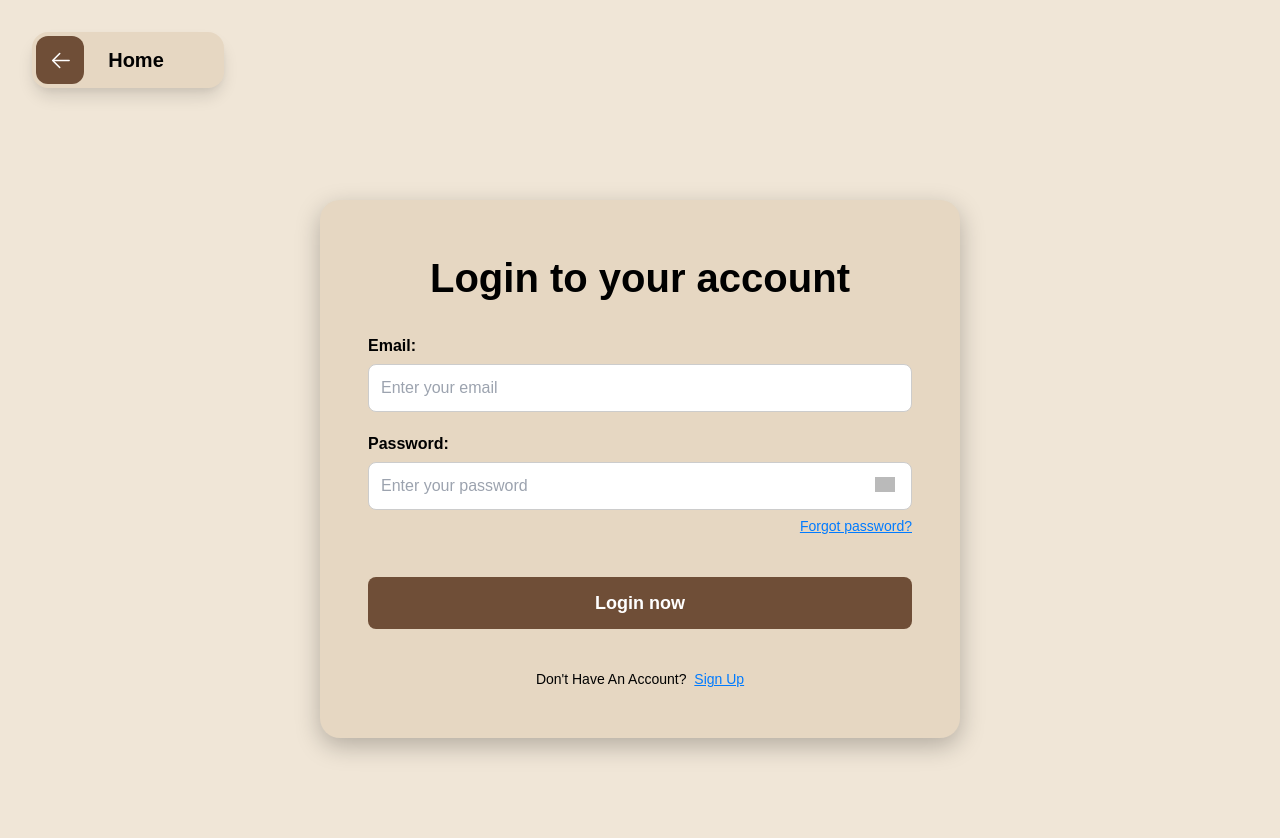
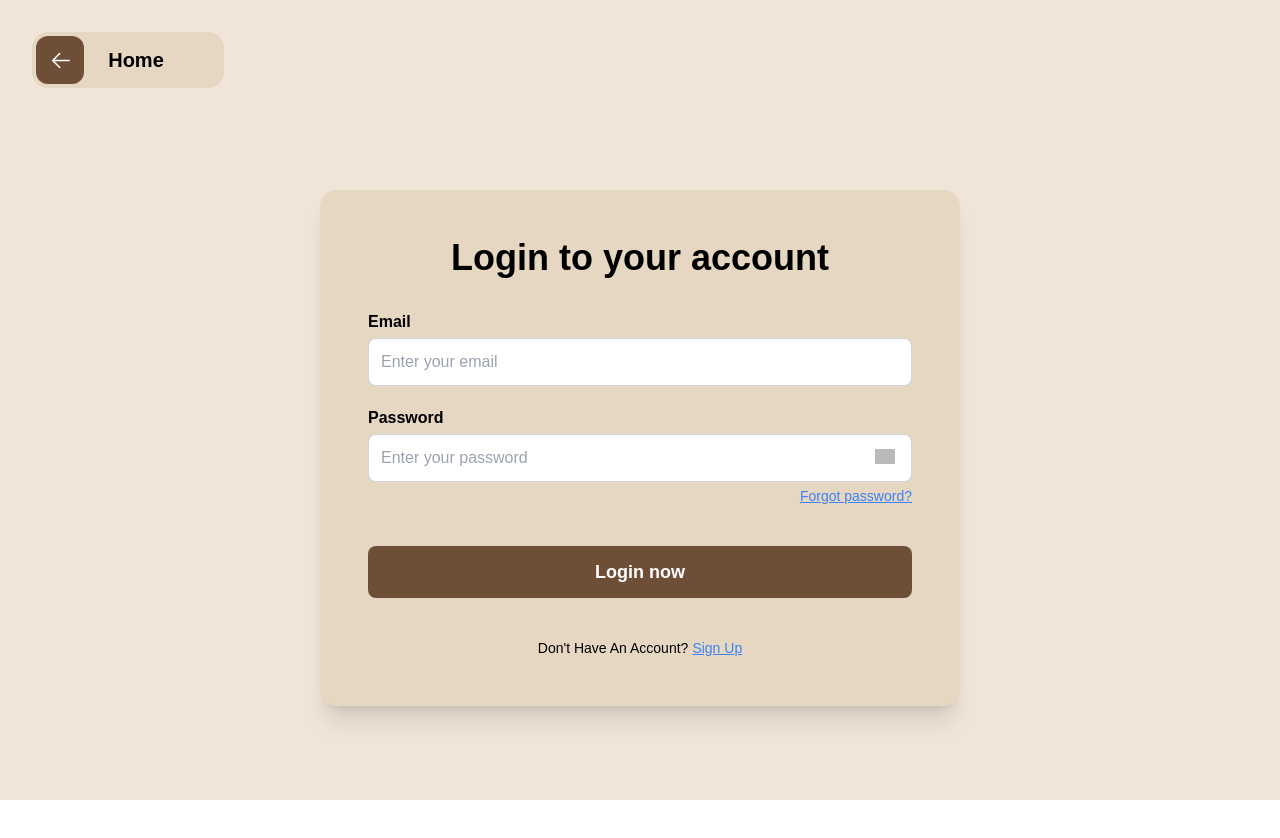
Before and after one commit to yuliyakim01/coffee-shop, a React app: page /login in a window 1280 px wide. Shown: the top 838 px of the page. After the commit the page ends 800 px from the top, so only its background shows below. Built offline with nearby package versions, Linux system fonts and the light colour scheme; grey boxes are pictures that could not be loaded; what @commercetools/platform-sdk, @commercetools/sdk-client-v2 would draw is missing.

Commit message:
fix: create Input component to put into Login/Registration pages, update to full TailwindCSS and delete Auth.css

```diff
--- /dev/null
+++ b/src/components/Login-registration-components/Input.tsx
@@ -0,0 +1,46 @@
+import React from 'react';
+
+interface InputProps {
+  label: string;
+  type?: string;
+  placeholder?: string;
+  value: string;
+  setValue: (value: string) => void;
+  validate: (value: string) => string | null;
+  setError: (error: string) => void;
+  error: string;
+}
+
+const Input: React.FC<InputProps> = ({
+  label,
+  type = 'text',
+  placeholder,
+  value,
+  setValue,
+  validate,
+  setError,
+  error,
+}) => {
+  const handleChange = (e: React.ChangeEvent<HTMLInputElement>) => {
+    const newValue = e.target.value;
+    setValue(newValue);
+    setError(validate(newValue) || '');
+  };
+
+  return (
+    <div className="flex flex-col w-full">
+      {label && <label className="font-semibold text-base mb-1">{label}</label>}
+      <input
+        className="w-full h-12 px-3 border border-gray-300 rounded-lg bg-white font-poppins text-base"
+        type={type}
+        placeholder={placeholder}
+        value={value}
+        onChange={handleChange}
+        required
+      />
+      {error && <p className="text-red-500 text-sm mt-1">{error}</p>}
+    </div>
+  );
+};
+
+export default Input;
--- a/src/pages/Login.tsx
+++ b/src/pages/Login.tsx
@@ -1,11 +1,10 @@
 import React, { useState } from 'react';
 import { Link } from 'react-router-dom';
-import '../styles/Auth.css';
-import '../styles/index.css';
 import { validateEmail, validatePassword } from '@/utils/validation';
 import eyeOnIcon from '../assets/eye.png';
 import eyeOffIcon from '../assets/eye-off.png';
-import BackButton from '@/components/BackButton';
+import BackButton from '@/components/Login-registration-components/BackButton';
+import Input from '@/components/Login-registration-components/Input';
 
 const LoginPage: React.FC = () => {
   const [email, setEmail] = useState('');
@@ -31,33 +30,29 @@ const LoginPage: React.FC = () => {
   };
 
   return (
-    <div className="login-container">
-      <div className="back-button">
+    <div className="min-h-screen flex items-center justify-center bg-[#f0e6d7]">
+      <div className="flex flex-col items-center w-[40rem] p-12 bg-[#e6d7c2] rounded-2xl shadow-xl mt-24">
+        <div className="fixed top-8 left-8 z-50">
           <BackButton />
         </div>
-      <h1 className="main-h1">Login to your account</h1>
-      <form className="login-form" onSubmit={handleSubmit}>
-        <div className="form-group">
-          <label>Email:</label>
-          <input
-            className="form-input"
+        <h1 className="font-semibold text-4xl mb-8">Login to your account</h1>
+
+        <form className="flex flex-col items-start gap-5 w-full" onSubmit={handleSubmit}>
+          <Input
+            label="Email"
             type="email"
             placeholder="Enter your email"
             value={email}
-            onChange={(e) => {
-              const value = e.target.value.trim();
-              setEmail(value);
-              setEmailError(validateEmail(value) || '');
-            }}
-            required
+            setValue={setEmail}
+            validate={validateEmail}
+            setError={setEmailError}
+            error={emailError}
           />
-          {emailError && <p style={{ color: 'red', fontSize: '14px' }}>{emailError}</p>}
-        </div>
 
-        <div className="form-group" style={{ position: 'relative' }}>
-          <label>Password:</label>
+          <div className="flex flex-col w-full relative">
+            <label className="font-semibold text-base mb-1">Password</label>
             <input
-            className="form-input"
+              className="w-full h-12 px-3 pr-12 border border-gray-300 rounded-lg bg-white font-poppins text-base"
               type={showPassword ? 'text' : 'password'}
               placeholder="Enter your password"
               value={password}
@@ -66,13 +61,12 @@ const LoginPage: React.FC = () => {
                 setPasswordError('');
               }}
               required
-            style={{ paddingRight: '40px' }}
             />
 
             <button
               type="button"
               onClick={() => setShowPassword(!showPassword)}
-            className="absolute right-3 top-1/2 -translate-y-1/2 w-[30px] h-[30px] bg-transparent border-none p-0 cursor-pointer opacity-70 flex justify-center items-center"
+              className="absolute right-3 top-1/2 -translate-y-1/2 w-[30px] h-[30px] bg-transparent p-0 cursor-pointer opacity-70 flex justify-center items-center"
             >
               <img
                 src={showPassword ? eyeOffIcon : eyeOnIcon}
@@ -81,21 +75,30 @@ const LoginPage: React.FC = () => {
               />
             </button>
 
-          {passwordError && <p style={{ color: 'red', fontSize: '14px' }}>{passwordError}</p>}
+            {passwordError && <p className="text-red-500 text-sm mt-1">{passwordError}</p>}
 
-          <div className="forgot-password">
-            <Link to="/forgot-password">Forgot password?</Link>
+            <div className="flex justify-end w-full mt-1">
+              <Link to="/forgot-password" className="text-blue-500 text-sm underline">
+                Forgot password?
+              </Link>
             </div>
           </div>
 
-        <button type="submit" className="login-button">
+          <button
+            type="submit"
+            className="w-full h-[52px] flex justify-center items-center bg-[#6f4e37] text-white font-semibold text-lg rounded-lg mt-5"
+          >
             Login now
           </button>
 
-        <p className="signup-link">
-          Don't Have An Account? <Link to="/register">Sign Up</Link>
+          <p className="w-full text-center text-sm mt-5">
+            Don't Have An Account?
+            <Link to="/register" className="text-blue-500 font-medium underline ml-1">
+              Sign Up
+            </Link>
           </p>
         </form>
+      </div>
     </div>
   );
 };
--- a/src/pages/Registration.tsx
+++ b/src/pages/Registration.tsx
@@ -1,7 +1,5 @@
 import React, { useState } from 'react';
 import { Link } from 'react-router-dom';
-import '../styles/Auth.css';
-import '../styles/index.css';
 import {
   validateEmail,
   validatePassword,
@@ -12,10 +10,10 @@ import {
   validatePostalCode,
   validateCountry,
 } from '@/utils/validation';
-
 import eyeOnIcon from '../assets/eye.png';
 import eyeOffIcon from '../assets/eye-off.png';
-import BackButton from '@/components/BackButton';
+import BackButton from '@/components/Login-registration-components/BackButton';
+import Input from '@/components/Login-registration-components/Input';
 
 const Register: React.FC = () => {
   const [email, setEmail] = useState('');
@@ -28,15 +26,6 @@ const Register: React.FC = () => {
   const [city, setCity] = useState('');
   const [postalCode, setPostalCode] = useState('');
   const [country, setCountry] = useState('');
-  const allowedCountries = [
-    'United States',
-    'Canada',
-    'United Kingdom',
-    'Australia',
-    'Georgia',
-    'Uzbekistan',
-    'Kyrgyzstan',
-  ];
 
   const [emailError, setEmailError] = useState('');
   const [passwordError, setPasswordError] = useState('');
@@ -99,226 +88,160 @@ const Register: React.FC = () => {
   };
 
   return (
-    <div className="register-container">
-      <div className="back-button">
+    <div className="min-h-screen flex items-center justify-center bg-[#f0e6d7]">
+      <div className="flex flex-col items-center w-[40rem] p-12 bg-[#e6d7c2] rounded-2xl shadow-xl mt-10">
+        <div className="fixed top-8 left-8 z-50">
           <BackButton />
         </div>
-      <h1 className="main-h1">Create an account</h1>
-      <form className="login-form" onSubmit={handleSubmit}>
-        <div className="full-name-container">
-          <div className="form-group">
-            <label>First name</label>
-            <input
-              className="form-input"
-              type="text"
+        <h1 className="font-semibold text-4xl mb-8">Create an account</h1>
+
+        <form className="flex flex-col items-start gap-5 w-full" onSubmit={handleSubmit}>
+          {/* Full Name */}
+          <div className="flex gap-4 w-full">
+            <Input
+              label="First Name"
               placeholder="e.g. Jane"
               value={firstName}
-              onChange={(e) => {
-                const value = e.target.value;
-                setFirstName(value);
-                setFirstNameError(validateName(value) || '');
-              }}
-              required
+              setValue={setFirstName}
+              validate={validateName}
+              setError={setFirstNameError}
+              error={firstNameError}
             />
-            {firstNameError && <p style={{ color: 'red', fontSize: '14px' }}>{firstNameError}</p>}
+            <Input
+              label="Last Name"
+              placeholder="e.g. Doe"
+              value={lastName}
+              setValue={setLastName}
+              validate={validateName}
+              setError={setLastNameError}
+              error={lastNameError}
+            />
           </div>
 
-          <div className="form-group">
-            <label>Last name</label>
-            <input
-              className="form-input"
-              type="text"
-              placeholder="e.g. Doe"
-              value={lastName}
-              onChange={(e) => {
-                const value = e.target.value;
-                setLastName(value);
-                setLastNameError(validateName(value) || '');
-              }}
-              required
+          {/* Date of Birth */}
+          <Input
+            label="Date of Birth"
+            type="date"
+            value={dob}
+            setValue={setDob}
+            validate={validateDOB}
+            setError={setDobError}
+            error={dobError}
           />
-            {lastNameError && <p style={{ color: 'red', fontSize: '14px' }}>{lastNameError}</p>}
+
+          {/* Address */}
+          <div className="flex flex-col w-full">
+            <label className="font-semibold text-base mb-1">Address</label>
+
+            {/* Street and City */}
+            <div className="flex gap-4 mt-2">
+              <Input
+                label=""
+                placeholder="Street"
+                value={street}
+                setValue={setStreet}
+                validate={validateStreet}
+                setError={setStreetError}
+                error={streetError}
+              />
+              <Input
+                label=""
+                placeholder="City"
+                value={city}
+                setValue={setCity}
+                validate={validateCity}
+                setError={setCityError}
+                error={cityError}
+              />
+            </div>
+
+            {/* Postal Code and Country */}
+            <div className="flex gap-4 mt-4">
+              <Input
+                label=""
+                placeholder="Postal Code"
+                value={postalCode}
+                setValue={setPostalCode}
+                validate={(val) => validatePostalCode(val, country)}
+                setError={setPostalCodeError}
+                error={postalCodeError}
+              />
+              <Input
+                label=""
+                placeholder="Country"
+                value={country}
+                setValue={setCountry}
+                validate={validateCountry}
+                setError={setCountryError}
+                error={countryError}
+              />
             </div>
           </div>
 
-        <div className="form-group">
-          <label>Date of Birth</label>
-          <input
-            className="form-input"
-            type="date"
-            value={dob}
-            onChange={(e) => {
-              const value = e.target.value;
-              setDob(value);
-              setDobError(validateDOB(value) || '');
-            }}
-            required
-          />
-          {dobError && <p style={{ color: 'red', fontSize: '14px' }}>{dobError}</p>}
-        </div>
-
-        <div className="form-group">
-          <label>Address</label>
-
-          {/* First Row: Street and City */}
-          <div className="flex gap-4 mt-2">
-            {/* Street */}
-            <div className="flex flex-col w-1/2">
-              <input
-                className="form-input"
-                type="text"
-                placeholder="Street"
-                value={street}
-                onChange={(e) => {
-                  const value = e.target.value;
-                  setStreet(value);
-                  setStreetError(validateStreet(value) || '');
-                }}
-                required
-              />
-              {streetError && <p style={{ color: 'red', fontSize: '14px' }}>{streetError}</p>}
-            </div>
-
-            {/* City */}
-            <div className="flex flex-col w-1/2">
-              <input
-                className="form-input"
-                type="text"
-                placeholder="City"
-                value={city}
-                onChange={(e) => {
-                  const value = e.target.value;
-                  setCity(value);
-                  setCityError(validateCity(value) || '');
-                }}
-                required
-              />
-              {cityError && <p style={{ color: 'red', fontSize: '14px' }}>{cityError}</p>}
-            </div>
-          </div>
-
-          {/* Second Row: Postal Code and Country */}
-          <div className="flex gap-4 mt-4">
-            {/* Postal Code */}
-            <div className="flex flex-col w-1/2">
-              <input
-                className="form-input"
-                type="text"
-                placeholder="Postal Code"
-                value={postalCode}
-                onChange={(e) => {
-                  const value = e.target.value;
-                  setPostalCode(value);
-                  setPostalCodeError(validatePostalCode(value, country) || '');
-                }}
-                required
-              />
-              {postalCodeError && <p style={{ color: 'red', fontSize: '14px' }}>{postalCodeError}</p>}
-            </div>
-
-            {/* Country */}
-            <div className="flex flex-col w-1/2">
-              <select
-                className="form-input"
-                value={country}
-                onChange={(e) => {
-                  const selectedCountry = e.target.value;
-                  setCountry(selectedCountry);
-                  setCountryError(validateCountry(selectedCountry) || '');
-                }}
-                required
-              >
-                <option value="">Select a country</option>
-                {allowedCountries.map((countryName) => (
-                  <option key={countryName} value={countryName}>
-                    {countryName}
-                  </option>
-                ))}
-              </select>
-              {countryError && <p style={{ color: 'red', fontSize: '14px' }}>{countryError}</p>}
-            </div>
-          </div>
-        </div>
-
-        <div className="form-group">
-          <label>Email</label>
-          <input
-            className="form-input"
+          {/* Email */}
+          <Input
+            label="Email"
             type="email"
             placeholder="Enter your email"
             value={email}
-            onChange={(e) => {
-              const value = e.target.value.trim();
-              setEmail(value);
-              setEmailError(validateEmail(value) || '');
-            }}
-            required
+            setValue={setEmail}
+            validate={validateEmail}
+            setError={setEmailError}
+            error={emailError}
           />
-          {emailError && <p style={{ color: 'red', fontSize: '14px' }}>{emailError}</p>}
-        </div>
 
-        <div className="form-group" style={{ position: 'relative' }}>
-          <label>Password</label>
+          {/* Password Field */}
+          <div className="flex flex-col w-full relative">
+            <label className="font-semibold text-base mb-1">Password</label>
             <input
-            className="form-input"
+              className="w-full h-12 px-3 pr-12 border border-gray-300 rounded-lg bg-white font-poppins text-base"
               type={showPassword ? 'text' : 'password'}
               placeholder="Enter your password"
               value={password}
               onChange={(e) => {
-              const value = e.target.value.trim();
-              setPassword(value);
-              setPasswordError(validatePassword(value) || '');
+                setPassword(e.target.value);
+                setPasswordError('');
               }}
               required
-            style={{ paddingRight: '40px' }}
             />
-
             <button
               type="button"
               onClick={() => setShowPassword(!showPassword)}
-            style={{
-              position: 'absolute',
-              right: '12px',
-              top: '50%',
-              transform: 'translateY(-50%)',
-              width: '30px',
-              height: '30px',
-              background: 'transparent',
-              border: 'none',
-              padding: '0',
-              cursor: 'pointer',
-              opacity: 0.7,
-              display: 'flex',
-              justifyContent: 'center',
-              alignItems: 'center',
-            }}
+              className="absolute right-3 top-1/2 -translate-y-1/2 w-[30px] h-[30px] bg-transparent p-0 cursor-pointer opacity-70 flex justify-center items-center"
             >
               <img
                 src={showPassword ? eyeOffIcon : eyeOnIcon}
                 alt={showPassword ? 'Hide password' : 'Show password'}
-              style={{
-                width: '20px',
-                height: '20px',
-                objectFit: 'contain',
-              }}
+                className="w-[20px] h-[20px] object-contain"
               />
             </button>
+            {passwordError && <p className="text-red-500 text-sm mt-1">{passwordError}</p>}
 
-          {passwordError && <p style={{ color: 'red', fontSize: '14px' }}>{passwordError}</p>}
-
-          <div className="forgot-password">
-            <Link to="/forgot-password">Forgot password?</Link>
+            {/* Forgot Password */}
+            <div className="flex justify-end w-full mt-1">
+              <Link to="/forgot-password" className="text-blue-500 text-sm underline">
+                Forgot password?
+              </Link>
             </div>
           </div>
 
-        <button type="submit" className="login-button">
+          {/* Submit Button */}
+          <button
+            type="submit"
+            className="w-full h-[52px] flex justify-center items-center bg-[#6f4e37] text-white font-semibold text-lg rounded-lg mt-5"
+          >
             Create account
           </button>
 
-        <p className="signup-link">
-          Already Have An Account? <Link to="/login">Login</Link>
+          {/* Already Have Account */}
+          <p className="w-full text-center text-sm mt-5">
+            Already Have An Account?
+            <Link to="/login" className="text-blue-500 font-medium underline ml-1">
+              Login
+            </Link>
           </p>
         </form>
+      </div>
     </div>
   );
 };
--- a/src/styles/Auth.css
+++ /dev/null
@@ -1,126 +0,0 @@
-body {
-  background-color: #f0e6d7;
-}
-.login-container,
-.register-container {
-  display: flex;
-  flex-direction: column;
-  align-items: center;
-  width: 40rem;
-  padding: 3rem;
-  margin: auto;
-  margin-top: 25vh;
-  border-radius: 20px;
-  background-color: #e6d7c2;
-  box-shadow: 0 8px 24px rgba(0, 0, 0, 0.25);
-}
-
-.register-container {
-  height: 62rem;
-  margin-top: 10vh;
-}
-
-.login-form {
-  display: flex;
-  flex-direction: column;
-  align-items: flex-start;
-  gap: 20px;
-  width: 100%;
-}
-
-.form-group {
-  display: flex;
-  flex-direction: column;
-  width: 100%;
-}
-
-.form-group label {
-  font-weight: 600;
-  font-size: 16px;
-  margin-bottom: 6px;
-}
-
-.form-input {
-  width: 100%;
-  height: 48px;
-  padding: 0 12px;
-  border: 1px solid #ccc;
-  border-radius: 8px;
-  background-color: #ffffff;
-  font-family: 'Poppins', sans-serif;
-  font-size: 16px;
-}
-
-.forgot-password {
-  display: flex;
-  justify-content: flex-end;
-  width: 100%;
-  font-size: 14px;
-  margin-top: 6px;
-  color: #007bff;
-  text-decoration: underline;
-}
-
-.login-button {
-  display: flex;
-  justify-content: center;
-  align-items: center;
-  width: 100%;
-  height: 52px;
-  background-color: #6f4e37;
-  color: white;
-  font-weight: 600;
-  font-size: 18px;
-  border-radius: 8px;
-  border: none;
-  cursor: pointer;
-  margin-top: 20px;
-}
-
-.signup-link {
-  margin-top: 20px;
-  width: 100%;
-  text-align: center;
-  font-size: 14px;
-}
-
-.signup-link a {
-  color: #007bff;
-  font-weight: 500;
-  margin-left: 4px;
-  text-decoration: underline;
-}
-
-.main-h1 {
-  font-weight: 600;
-  font-size: 40px;
-  margin-bottom: 1.65rem;
-}
-
-.full-name-container {
-  display: flex;
-  flex-direction: row;
-  align-items: flex-start;
-  margin-bottom: 1.75rem;
-  gap: 16px;
-  width: 100%;
-  height: 48px;
-}
-
-.address-fields {
-  display: flex;
-  flex-direction: row;
-  align-items: flex-start;
-  width: 100%;
-}
-
-.back-button {
-  position: fixed;
-  top: 2rem;
-  left: 2rem;
-  z-index: 1000;
-  border-radius: 20px;
-  box-shadow:
-    0 10px 15px rgba(0, 0, 0, 0.1),
-    0 4px 6px rgba(0, 0, 0, 0.05);
-}
```
Also changed, not shown: src/components/Login-registration-components/BackButton.tsx (renamed from src/components/BackButton.tsx). Lines whose indentation alone changed are shown as unchanged.
